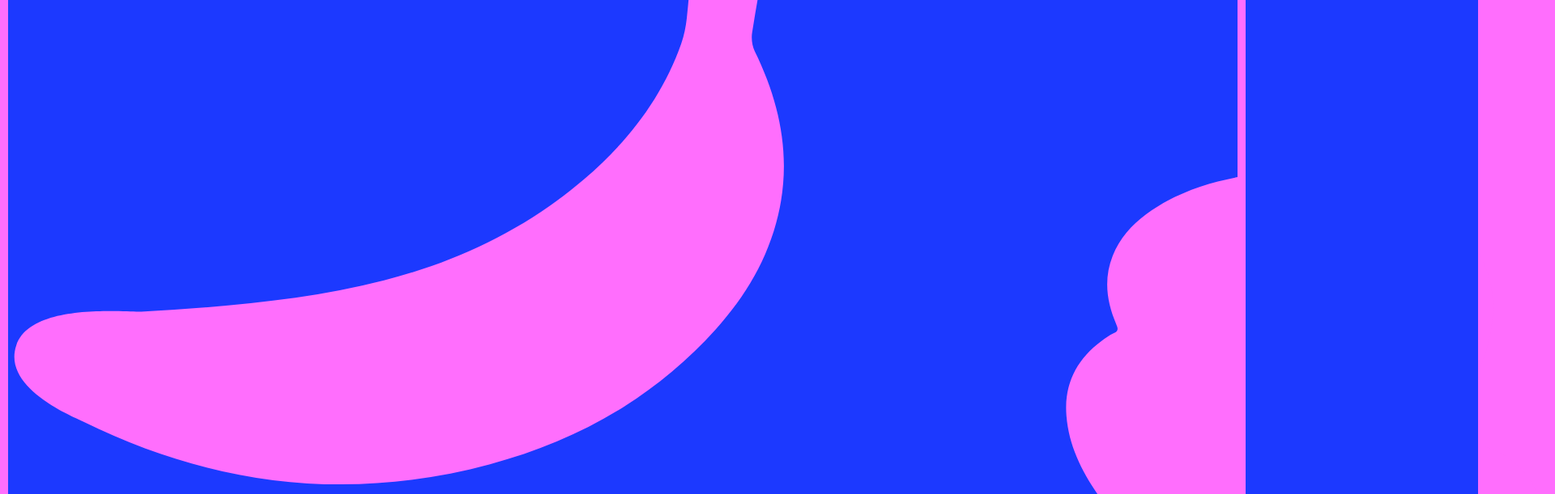
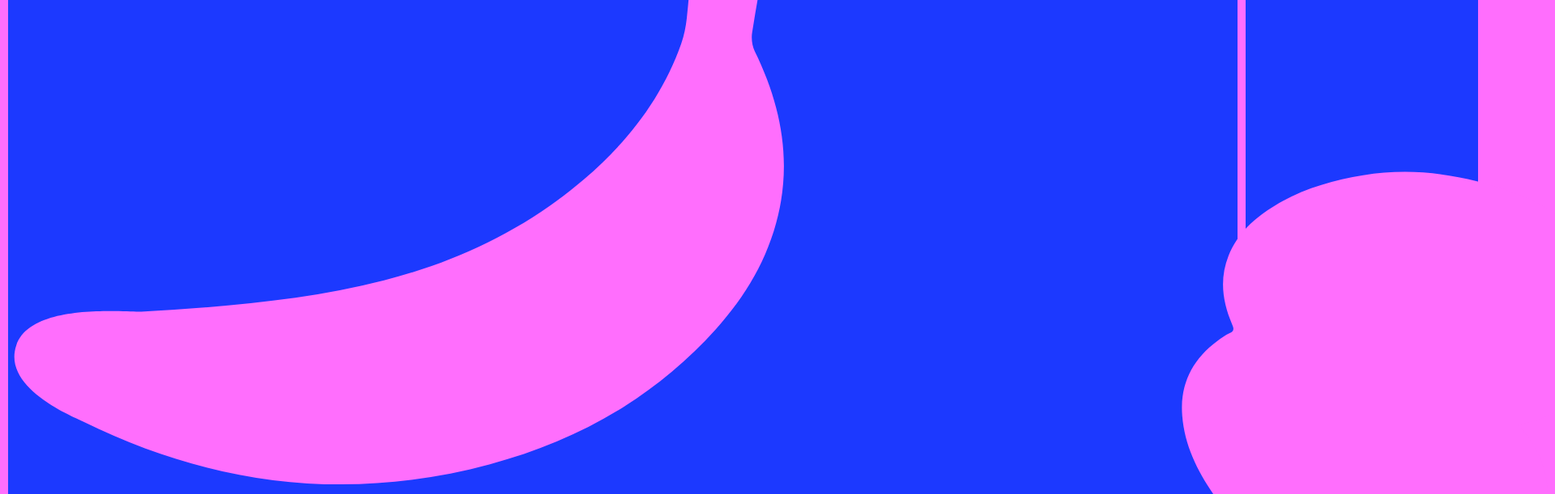
Before and after one commit to EkaterinaGomzyakova/Planimation, a plain HTML site: page index.html in a window 1280 px wide. Shown: the part 261-872 px from the top of the page at 81% size, 1920 px wide, since content can reach past the window. Drawn offline with Linux system fonts and the light colour scheme.

Commit message:
upd anim

```diff
--- a/css/content.css
+++ b/css/content.css
@@ -85,7 +85,7 @@ p {
 }
 
 /* блок с фруктами */
-.plant-fall {
+.plant {
   display: flex;
   flex: 4;
   max-width: 1518px;
@@ -340,35 +340,42 @@ p {
 .apple {
   width: 1090px;
   height: 750px;
+  display: block;
+  position: relative;
+  left: 143px;
   background: url('../img/apple.svg');
 }
 
 /* стили банана */
   .banana {
     width: 1090px;
-    height: 1500px;
+    height: 750px;
+    display: block;
     position: relative;
     z-index: 2;
     background: url('../img/banana.svg');
   }
 
-  .path{
+  .path-banana{
     width: 1090px;
-    height: 1500px;
+    height: 750px;
     display: block;
     position: relative;
-    animation: path 5s linear;
+    animation: path-banana 5s linear;
   }
 
   .path-apple {
     width: 1090px;
     height: 750px;
     margin-top: 225px;
-    animation: path 5s linear;
+    animation: path-apple 5s linear;
     animation-delay: .3s;
   }
 
   .fall {
+    position: absolute;
+    top: 0;
+    left: 0;
     animation: fall 5s steps(1);
     animation-delay: .5s;
     animation-fill-mode: forwards;
@@ -382,11 +389,11 @@ p {
 /* движение банана */
 @keyframes move {
   0% {background-position: 0 top;}
-  100% {background-position: 0 top;}
+  100% {background-position: left:0 -750px;}
 }
 
 /* отвечает за падение */
-@keyframes path {
+@keyframes path-banana {
   0% {left: 0px; top:-2180px;}
   100% {left: 0px; top: 19px;}
 }
--- a/index.html
+++ b/index.html
@@ -33,8 +33,8 @@
           </div>
         </div>
       <!-- блок с падающими растениями -->
-        <div class="plant-fall">
-          <div class="path">
+        <div class="plant">
+          <div class="path-banana">
             <div class="banana move"></div>
             <div class="banana fall"></div>
           </div>
```
